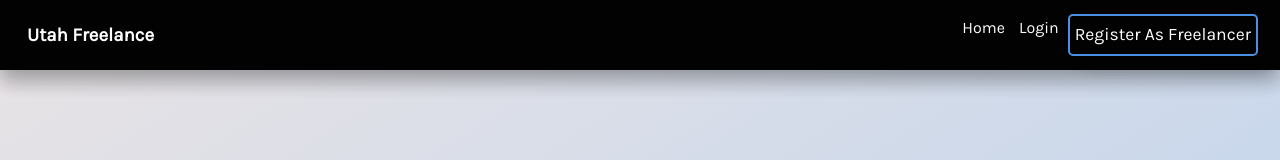
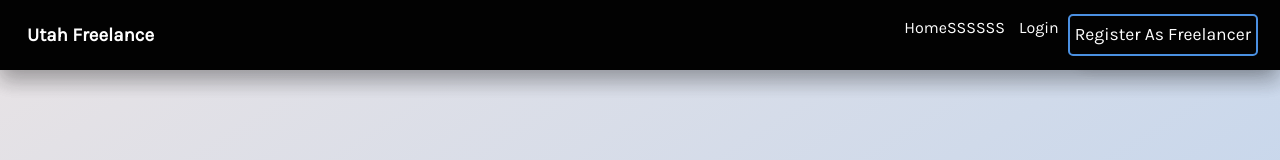
Before and after one commit to tcovington1/utah-freelance, a React (Create React App) app in the folder client/: page / in a window 1280 px wide. Shown: the top 160 px of the page. Built offline with nearby package versions, Linux system fonts and the light colour scheme; no server answers.

Commit message:
adding test update to test jenkins pipeline

```diff
--- a/client/src/components/layout/Navbar.jsx
+++ b/client/src/components/layout/Navbar.jsx
@@ -36,7 +36,7 @@
   const guestLinks = (
     <ul>
         <li>
-          <Link to='/freelancers'>Home</Link>
+          <Link to='/freelancers'>HomeSSSSSS</Link>
         </li>
         <li>
           <Link to='/login'>Login</Link>
```
